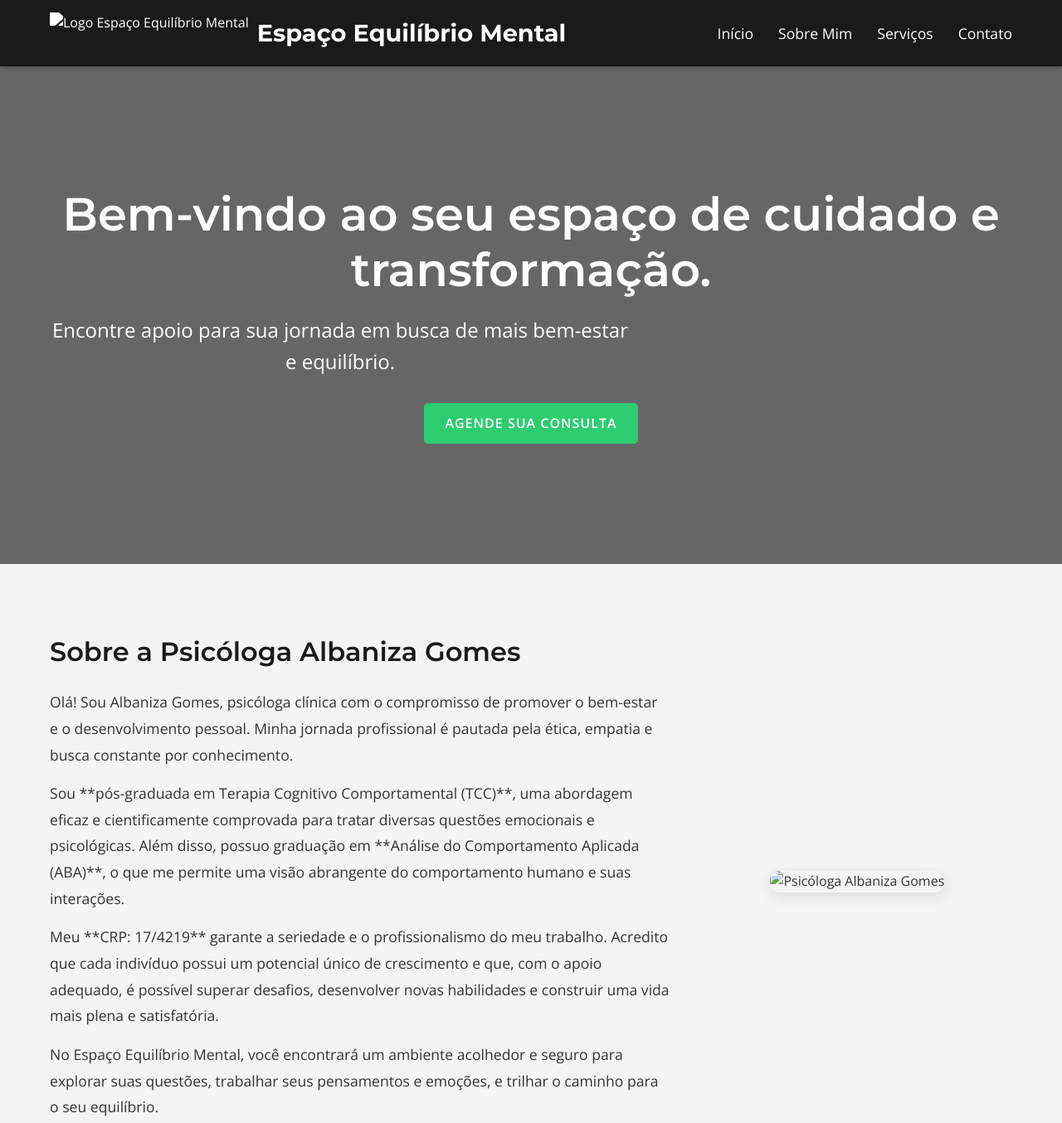
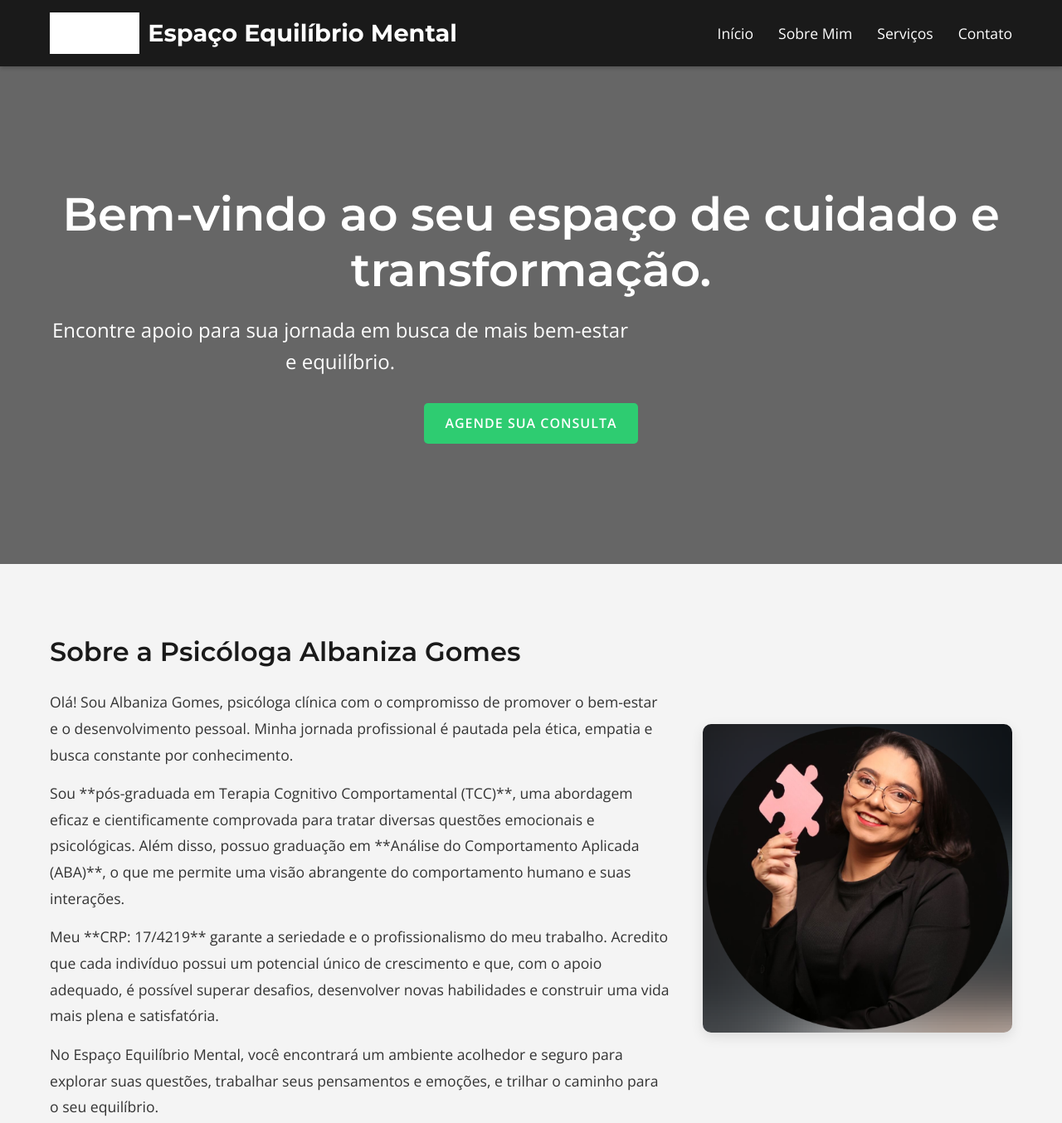
Before and after one commit to WillianoCosta/espaco, a plain HTML site: page index.html in a window 1280 px wide. Shown: the top 1354 px of the page at 83% size. Drawn offline with nearby package versions, Linux system fonts and the light colour scheme.

Commit message:
Update index.html

```diff
--- a/index.html
+++ b/index.html
@@ -14,7 +14,7 @@
     <header>
         <div class="container">
             <div class="logo">
-                <img src="images/logo.png" alt="Logo Espaço Equilíbrio Mental">
+                <img src="logops.png" alt="Logo Espaço Equilíbrio Mental">
                 <h1>Espaço Equilíbrio Mental</h1>
             </div>
             <nav>
@@ -55,7 +55,7 @@
                         <p>No Espaço Equilíbrio Mental, você encontrará um ambiente acolhedor e seguro para explorar suas questões, trabalhar seus pensamentos e emoções, e trilhar o caminho para o seu equilíbrio.</p>
                     </div>
                     <div class="about-image">
-                        <img src="images/albaniza_gomes.jpg" alt="Psicóloga Albaniza Gomes">
+                        <img src="psicologa.png" alt="Psicóloga Albaniza Gomes">
                     </div>
                 </div>
             </div>
```
